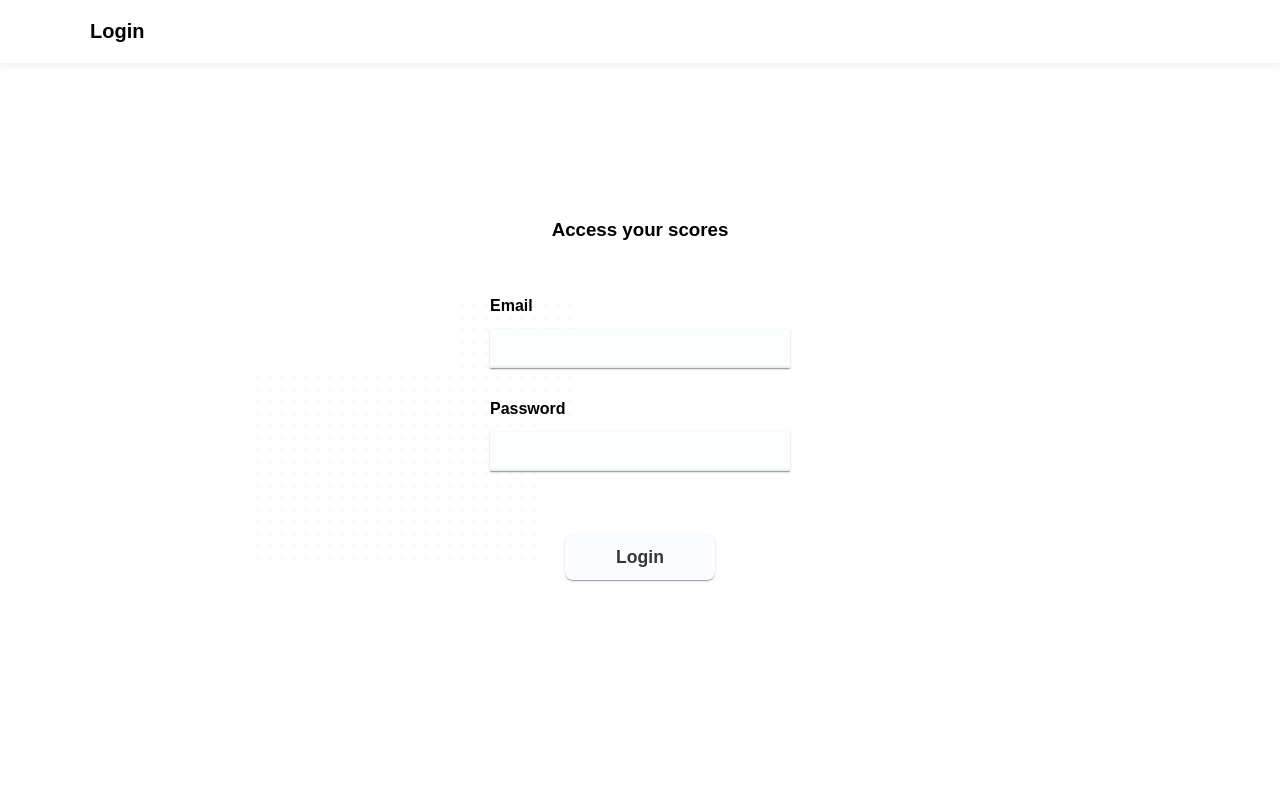
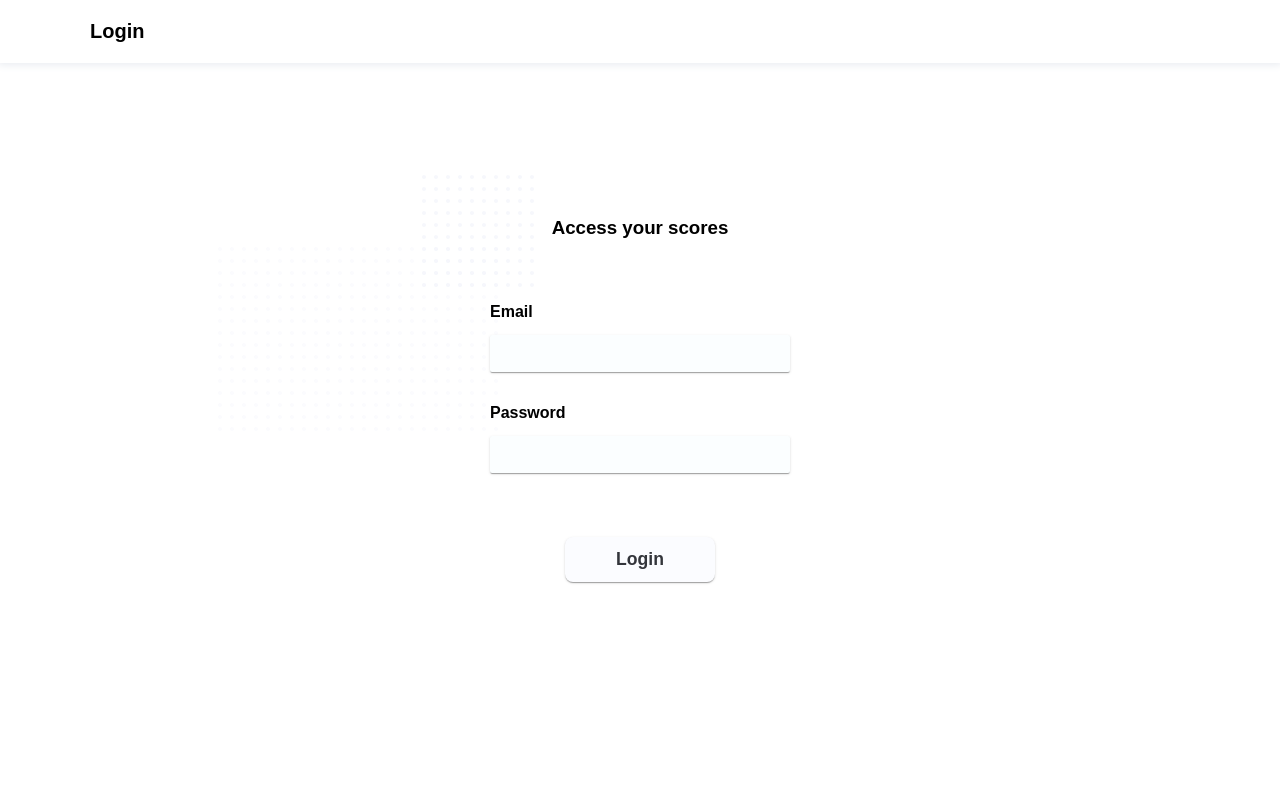
Before and after one commit to nmfrankel/RegentScores, a PHP site: page /frontend/index.html in a window 1280 px wide. Run offline with PHP 8.4, Linux system fonts and the light colour scheme.

Commit message:
Project details

```diff
--- a/frontend/console.html
+++ b/frontend/console.html
@@ -18,9 +18,5 @@
 
 
 	</main>
-
-	<section id="loadingContainer" class="doubleCenter">
-		<div id="loader"></div>
-	</section>
 </body>
 </html>
--- a/frontend/index.html
+++ b/frontend/index.html
@@ -13,7 +13,7 @@
 
 	<form action="POST" onsubmit="login(event)">
 		<main class="doubleCenter">
-			<h3 style="margin: 0;padding-bottom: 3.5rem;">Access your scores</h3>
+			<h3 style="margin: 0;padding-bottom: 4rem;">Access your scores</h3>
 			<div class="inputContainer">
 				<input type="email" name="email" id="email" autocomplete="email" class="default">
 				<label for="email">Email</label>
--- a/frontend/styles/index.css
+++ b/frontend/styles/index.css
@@ -3,7 +3,8 @@
 main::before{
 	background: url('./dots.svg') no-repeat;
 	position: absolute;
-	left: 20%;
+	top: 175px;
+	left: 17%;
 	display: block;
 	height: 256px;
 	width: 317px;
@@ -34,7 +35,7 @@ main::before{
 	height: 100%;
 	padding: .66rem .5rem .5rem;
 	border: none;
-	border-bottom: 2px solid #eee;
+	border-radius: 2px;
 	background: #fbfeff;
 	box-shadow:
 		0px 2px 1px -1px rgba(0, 0, 0, 0.2),
@@ -60,7 +61,7 @@ main::before{
 	height: 2px;
 	width: 0px;
 	content: '';
-	background-color: #808080;
+	background-color: #c0c0c0;
 	transition: inherit;
 }
 .inputContainer input.default.error ~ .border{
@@ -68,6 +69,7 @@ main::before{
 }
 .inputContainer input.default:focus ~ .border{
 	width: 100%;
+	border-radius: 0px 0px 2px 2px;
 }
 form input[type=submit]{
 	display: block;
```
Also changed, not shown: README.md.
